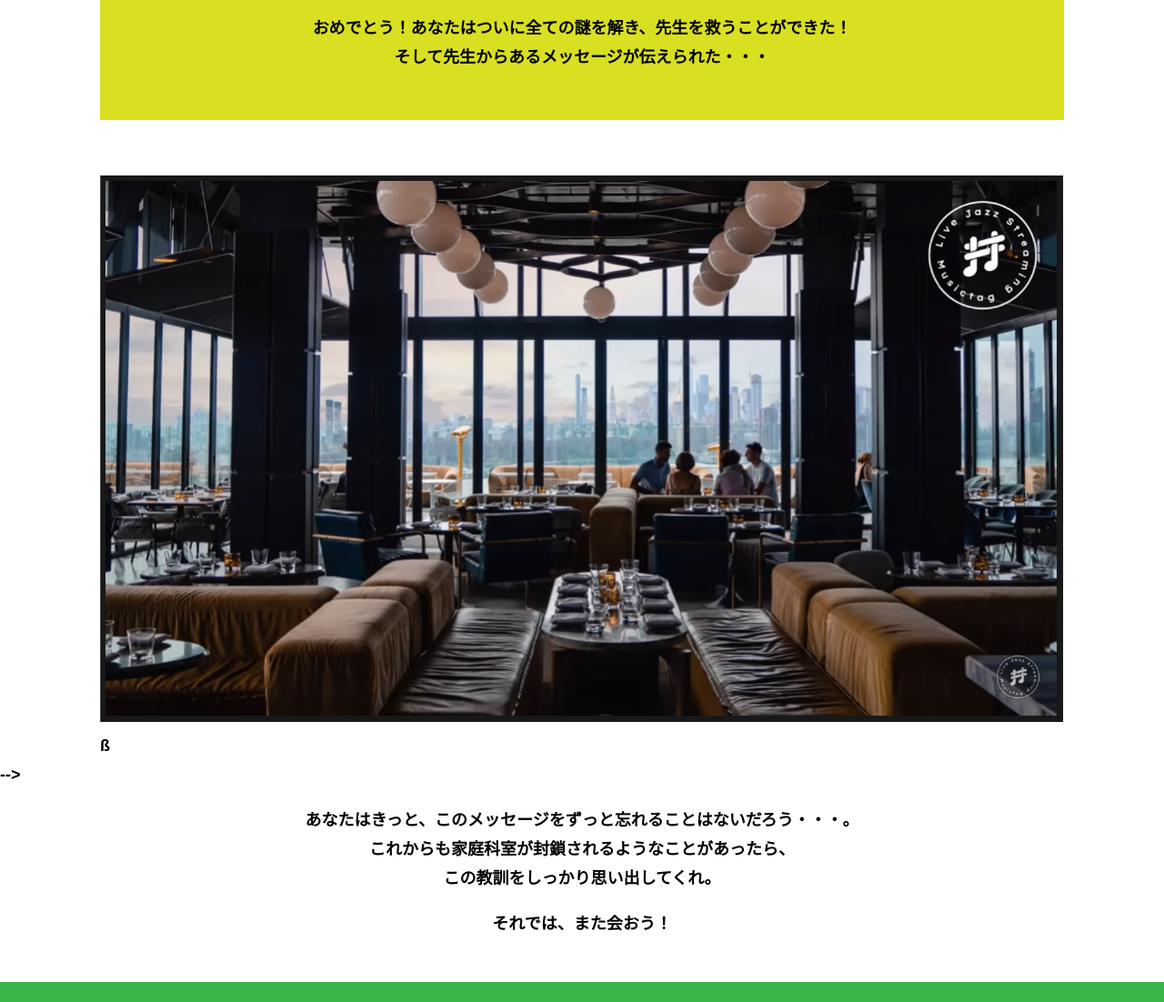
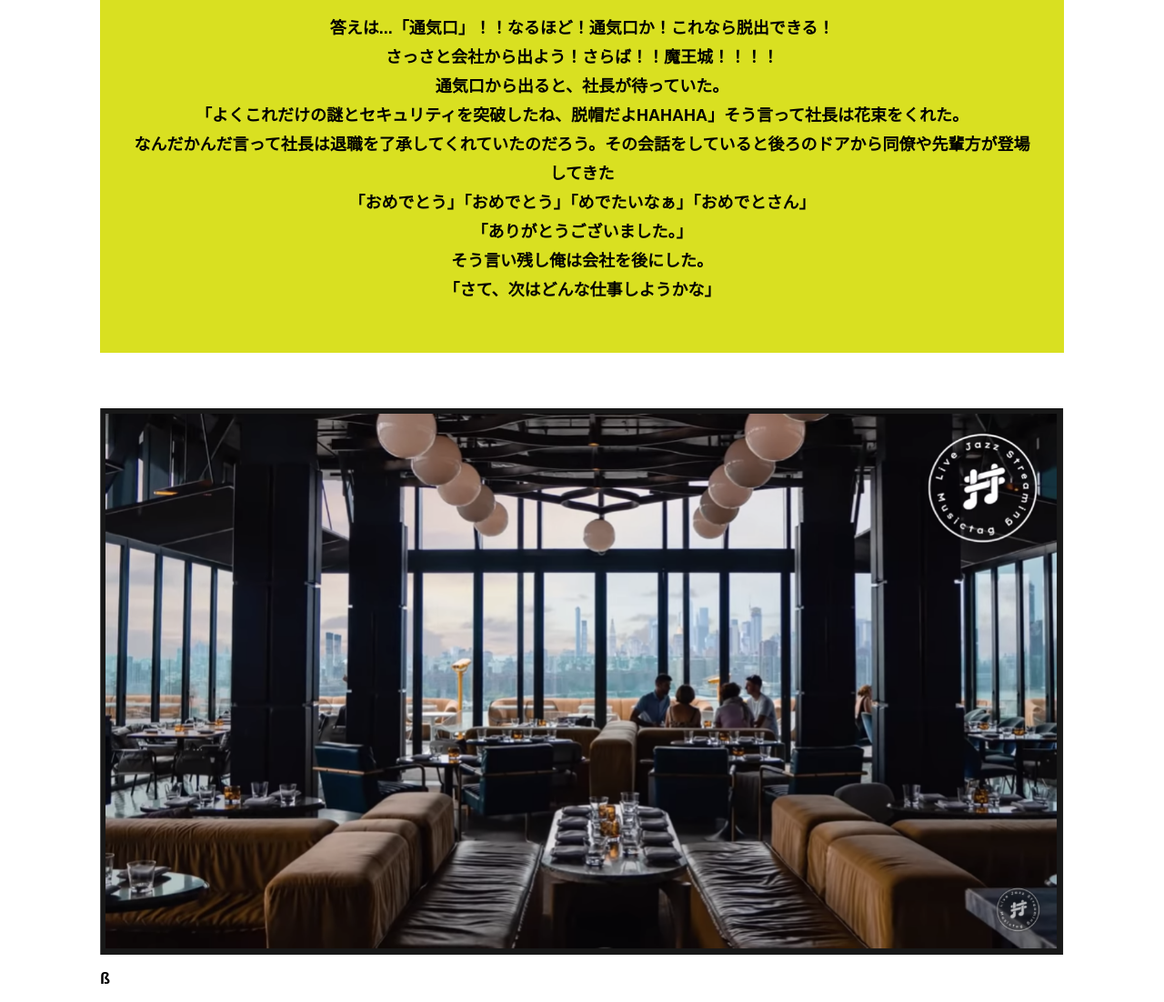
Before and after one commit to onigiri81038651/alfa-yokohama-A-11, a plain HTML site: page final.html in a window 1280 px wide. Shown: the part 388-1490 px from the top of the page at 91% size. Drawn offline with Linux system fonts and the light colour scheme.

Commit message:
Update final.html

```diff
--- a/final.html
+++ b/final.html
@@ -4,7 +4,7 @@
   <meta charset="UTF-8">
   <meta http-equiv="X-UA-Compatible" content="IE=edge">
   <meta name="viewport" content="width=device-width, initial-scale=1.0">
-  <title>封鎖された家庭科室からの脱出 │ Project N</title>
+  <title>働く社畜からの脱出 │ Project N</title>
   <link rel="stylesheet" href="assets/css/normalize.css">
   <link rel="stylesheet" href="assets/css/style.css">
 </head>
@@ -23,8 +23,15 @@
       <div class="container">
         <div class="box bg-color--subcolor">
           <h2 class="section-title--border">全ステージ クリア！</h2>
-          <p class="text-center">おめでとう！あなたはついに全ての謎を解き、先生を救うことができた！<br>
-            そして先生からあるメッセージが伝えられた・・・</p>
+          <p class="text-center">答えは...「通気口」！！なるほど！通気口か！これなら脱出できる！<br>
+            さっさと会社から出よう！さらば！！魔王城！！！！<br>
+            通気口から出ると、社長が待っていた。<br>
+            「よくこれだけの謎とセキュリティを突破したね、脱帽だよHAHAHA」そう言って社長は花束をくれた。<br>
+            なんだかんだ言って社長は退職を了承してくれていたのだろう。その会話をしていると後ろのドアから同僚や先輩方が登場してきた<br>
+            「おめでとう」「おめでとう」「めでたいなぁ」「おめでとさん」<br>
+            「ありがとうございました。」<br>
+            そう言い残し俺は会社を後にした。<br>
+            「さて、次はどんな仕事しようかな」</p>
         </div>
       </div>
     </section>
@@ -44,10 +51,9 @@ Youtube貼り付けここまで-->
           ß
       </div>
          -->
-        <p class="text-center">あなたはきっと、このメッセージをずっと忘れることはないだろう・・・。<br>
-          これからも家庭科室が封鎖されるようなことがあったら、<br>
-          この教訓をしっかり思い出してくれ。</p>
-        <p class="text-center">それでは、また会おう！</p>
+        <p class="text-center">あなたはきっといい転職先が見つかることだろう。<br>
+          みんなもブラック企業で地下室に閉じ込められらときはこのことを思い出してみて欲しい。</p>
+        <p class="text-center">これからのみんなの幸せを祈っている！就職するときはしっかり見極めよう！さらば！</p>
       </div>
     </section>
     <section class="section bg-color--keycolor">
@@ -65,8 +71,10 @@ Youtube貼り付けここまで-->
             <div class="card">
               <h3 class="card__title">このゲームの企画者</h3>
               <p class="card__content">企画・制作メンバーの紹介など。<br>
-                テキストテキストテキストテキストテキストテキストテキスト<br>
-                テキストテキストテキストテキストテキストテキストテキストテキストテキストテキストテキストテキストテキストテキストテキストテキストテキストテキストテキストテキストテキストテキストテキストテキストテキストテキストテキストテキストテキストテキストテキスト</p>
+                メンバー紹介<br>
+              謎制作担当・しらす,カイザー<br>
+              デザイン制作担当・picニキ<br>
+              サイト制作担当・おしゃけ</p>
             </div>
           </div>
         </div>
```
